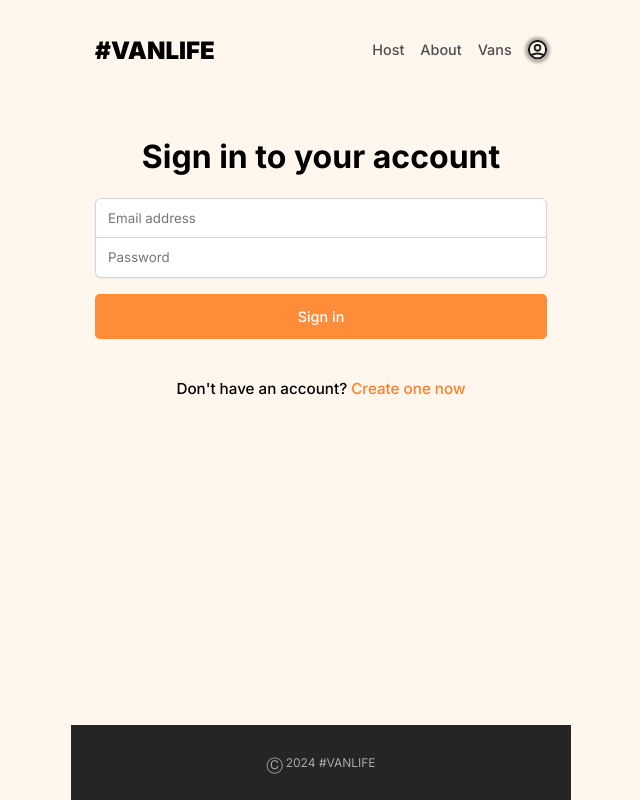
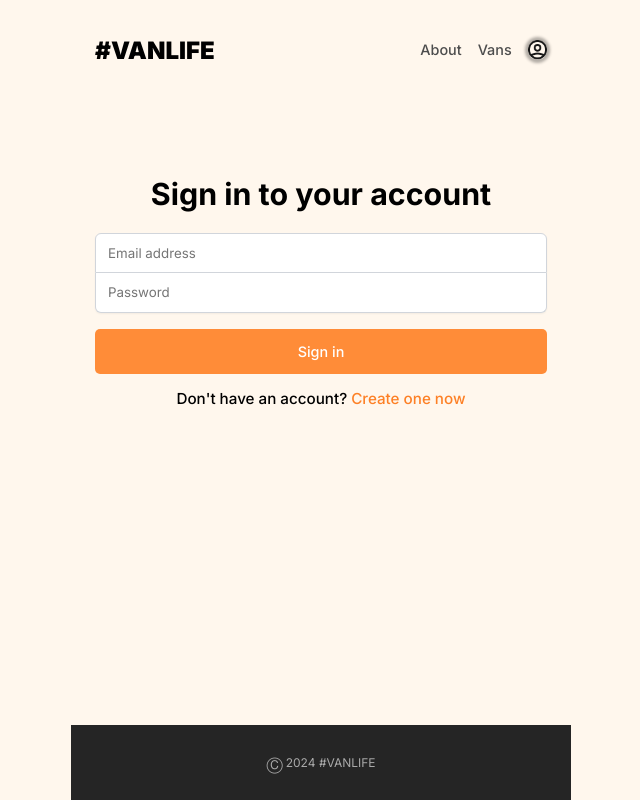
Before and after one commit to SOCRAMBLLE/van-life, a React (Vite) app: page /login in a window 1280 px wide. Shown: the whole page, without its empty margins (319-959 px from the left). Built offline with nearby package versions, Linux system fonts and the light colour scheme; what miragejs would draw is missing.

Commit message:
Refactor login logic to use Form actions

```diff
--- a/src/App.jsx
+++ b/src/App.jsx
@@ -24,6 +24,7 @@ import HostVanPricing from "./pages/host/pricing";
 import HostVanPhotos from "./pages/host/photos";
 import LoginPage from "./pages/login";
 import { PrivateRoute, ProvideAuth } from "./lib/auth";
+import { Action as LoginAction } from "./pages/login";
 
 function App() {
   const router = createBrowserRouter(
@@ -31,7 +32,7 @@ function App() {
       <Route path="/" element={<Layout />}>
         <Route index element={<Home />} />
         <Route path="about" element={<About />} />
-        <Route path="login" element={<LoginPage />} />
+        <Route path="login" element={<LoginPage />} action={LoginAction} />
         <Route path="vans">
           <Route
             index
@@ -41,7 +42,6 @@ function App() {
           />
           <Route path=":id" element={<VanDetail />} loader={vanDetailLoader} />
         </Route>
-        <Route>
         <Route
           path="host"
           element={
@@ -66,7 +66,6 @@ function App() {
             </Route>
           </Route>
         </Route>
-        </Route>
         <Route path="*" element={<NotFound />} />
       </Route>
     )
--- a/src/components/navbar.jsx
+++ b/src/components/navbar.jsx
@@ -1,19 +1,24 @@
 import { NavLink } from "react-router-dom";
 import LoginIcon from "../assets/images/avatar-icon.png";
+import { useContext } from "react";
+import { AuthContext } from "../lib/auth";
 
 export default function Navbar() {
+  const { user } = useContext(AuthContext);
   return (
     <nav>
       <div className="nav--brand">
         <NavLink to="/">#VANLIFE</NavLink>
       </div>
       <div className="nav--pages">
+        {user && (
           <NavLink
             to="/host"
             className={({ isActive }) => (isActive ? "active" : "")}
           >
             Host
           </NavLink>
+        )}
         <NavLink
           to="/about"
           className={({ isActive }) => (isActive ? "active" : "")}
--- a/src/index.css
+++ b/src/index.css
@@ -357,8 +357,10 @@ body {
   font-weight: 500;
   cursor: pointer;
 }
-
-.login-page--signup-text {
+.login-page--container form button.disabled {
+  background-color: #858585;
+}
+.login-page--container {
   margin-top: 2.5rem;
   font-weight: 500;
   font-size: 0.95rem;
@@ -368,3 +370,12 @@ body {
   color: #fd8026;
   text-decoration: none;
 }
+
+.login-page--error-txt {
+  color: #ff0000;
+  font-size: 0.8rem;
+  border: 1px solid #ff0000;
+  border-radius: 5px;
+  padding: 5px;
+  transition: all 0.3s ease-in-out;
+}
--- a/src/lib/auth.jsx
+++ b/src/lib/auth.jsx
@@ -1,9 +1,13 @@
 /* eslint-disable no-unused-vars */
 /* eslint-disable react/prop-types */
 import { createContext, useContext, useState } from "react";
-import { Navigate, useLocation } from "react-router-dom";
+import {
+  Navigate,
+  unstable_HistoryRouter,
+  useLocation,
+} from "react-router-dom";
 
-const authContext = createContext();
+export const AuthContext = createContext();
 
 const fakeAuth = {
   isAuthenticated: false,
@@ -18,8 +22,7 @@ const fakeAuth = {
 };
 
 function useAuth() {
-  const context = useContext(authContext);
-  return useContext(authContext);
+  return useContext(AuthContext);
 }
 
 function useProvideAuth() {
@@ -48,7 +51,7 @@ function useProvideAuth() {
 
 export function ProvideAuth({ children }) {
   const auth = useProvideAuth();
-  return <authContext.Provider value={auth}>{children}</authContext.Provider>;
+  return <AuthContext.Provider value={auth}>{children}</AuthContext.Provider>;
 }
 
 export function PrivateRoute({ children }) {
@@ -60,3 +63,21 @@ export function PrivateRoute({ children }) {
     <Navigate to="/login?login=false" replace state={{ from: location }} />
   );
 }
+
+export async function LoginUser(creds) {
+  const res = await fetch("/api/login", {
+    method: "post",
+    body: JSON.stringify(creds),
+  });
+  const data = await res.json();
+
+  if (!res.ok) {
+    throw {
+      message: data.message,
+      statusText: res.statusText,
+      status: res.status,
+    };
+  }
+
+  return data;
+}
--- a/src/pages/login.jsx
+++ b/src/pages/login.jsx
@@ -1,30 +1,58 @@
 import { useState } from "react";
-import { Link, useSearchParams } from "react-router-dom";
+import { Link, useSearchParams, Form, useActionData } from "react-router-dom";
+import { LoginUser } from "../lib/auth";
+
+export async function Action({ request }) {
+  const formData = await request.formData();
+  const email = formData.get("email");
+  const pass = formData.get("password");
+
+  try {
+    const data = await LoginUser({ email: email, password: pass });
+    console.log(data.token);
+    return data.token;
+  } catch (err) {
+    return err;
+  }
+}
 
 export default function LoginPage() {
+  const authData = useActionData();
+  console.log("authData: ", authData);
   const [searchParams] = useSearchParams();
-  const isLoggedIn = searchParams.get("login");
-  const [loginFormData, setLoginFormData] = useState({
-    email: "",
-    password: "",
-  });
+  const params = searchParams.get("login");
+  const [formStatus, setFormStatus] = useState(false);
+  const [formError, setFormError] = useState(null);
+  console.log(formError);
 
-  function handleSubmit(e) {
-    e.preventDefault();
-    console.log(loginFormData);
-  }
+  // async function handleSubmit(e) {
+  //   e.preventDefault();
+  //   setFormError(null);
+  //   setFormStatus(true);
+  //   console.log("LoginFormData: ", loginFormData);
+  //   try {
+  //     const res = await LoginUser(loginFormData);
+  //     console.log(res);
+  //     setFormStatus(false);
+  //   } catch (err) {
+  //     console.log("catch error:", err);
+  //     setFormError(err);
+  //   }
+  // }
 
-  function handleChange(e) {
-    const { name, value } = e.target;
-    setLoginFormData((prev) => ({
-      ...prev,
-      [name]: value,
-    }));
-  }
+  // function handleChange(e) {
+  //   setFormStatus(false);
+  //   setFormError(null);
+  //   const { name, value } = e.target;
+  //   setLoginFormData((prev) => ({
+  //     ...prev,
+  //     [name]: value,
+  //   }));
+  // }
 
   return (
     <div className="login-page--container">
-      {isLoggedIn ? (
+      {params ? (
         <h1>
           {`You're not logged in.`}
           <br />
@@ -33,23 +61,32 @@ export default function LoginPage() {
       ) : (
         <h1>Sign in to your account</h1>
       )}
-      <form onSubmit={handleSubmit}>
+      {formError && (
+        <pre className="login-page--error-txt">{formError.message}</pre>
+      )}
+      <Form method="post">
         <input
           name="email"
-          onChange={handleChange}
+          // onChange={handleChange}
           type="email"
           placeholder="Email address"
-          value={loginFormData.email}
+          // value={loginFormData.email}
         />
         <input
           name="password"
-          onChange={handleChange}
+          // onChange={handleChange}
           type="password"
           placeholder="Password"
-          value={loginFormData.password}
+          // value={loginFormData.password}
         />
-        <button>Sign in</button>
-      </form>
+        <button disabled={formStatus} className={formStatus ? "disabled" : ""}>
+          {formError
+            ? "Login failed"
+            : formStatus
+            ? "Logging in..."
+            : "Sign in"}
+        </button>
+      </Form>
       <p className="login-page--signup-text">
         {"Don't"} have an account? <Link to="/signup">Create one now</Link>
       </p>
--- a/src/server.js
+++ b/src/server.js
@@ -4,6 +4,7 @@ import { createServer, Model, Response } from "miragejs";
 createServer({
   models: {
     vans: Model,
+    users: Model,
   },
 
   seeds(server) {
@@ -73,6 +74,12 @@ createServer({
       type: "rugged",
       hostId: "123",
     });
+    server.create("user", {
+      id: "123",
+      email: "b@b.com",
+      password: "p123",
+      name: "Bob",
+    });
   },
 
   routes() {
@@ -100,5 +107,28 @@ createServer({
       const id = request.params.id;
       return schema.vans.findBy({ id, hostId: "123" });
     });
+
+    this.post("/login", (schema, request) => {
+      const { email, password } = JSON.parse(request.requestBody);
+      // This is an extremely naive version of authentication. Please don't
+      // do this in the real world, and never save raw text passwords
+      // in your database 😇
+      const foundUser = schema.users.findBy({ email, password });
+      const fakeToken = "This is a token!";
+      if (!foundUser) {
+        return new Response(
+          401,
+          {},
+          { message: "No user with those credentials found!" }
+        );
+      }
+
+      // At the very least, don't send the password back to the client 😅
+      foundUser.password = undefined;
+      return {
+        user: foundUser,
+        token: fakeToken,
+      };
+    });
   },
 });
```
Also changed, not shown: src/lib/getVans.jsx (renamed from src/lib/getVans.js), src/lib/private.js (deleted). Lines whose indentation alone changed are shown as unchanged.
